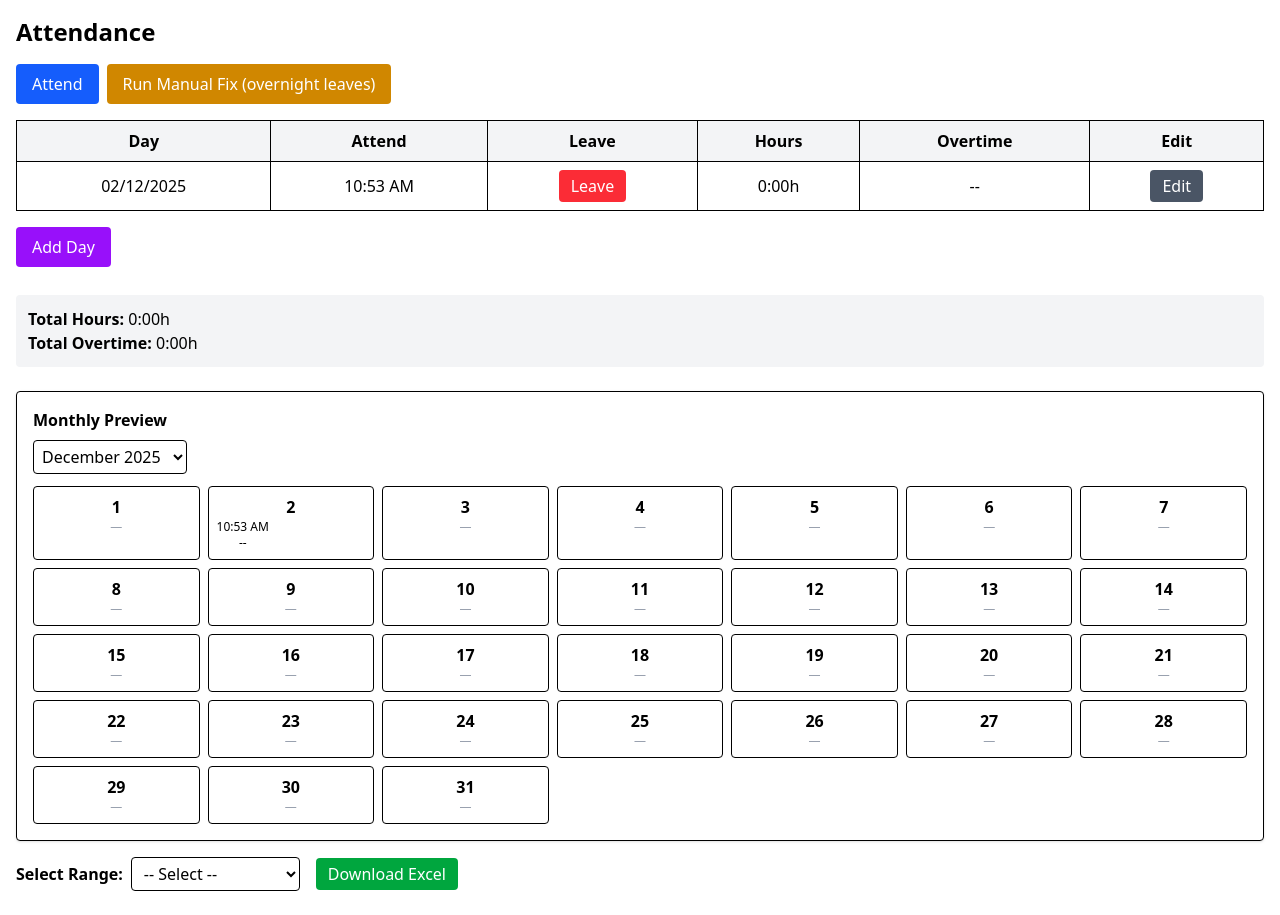
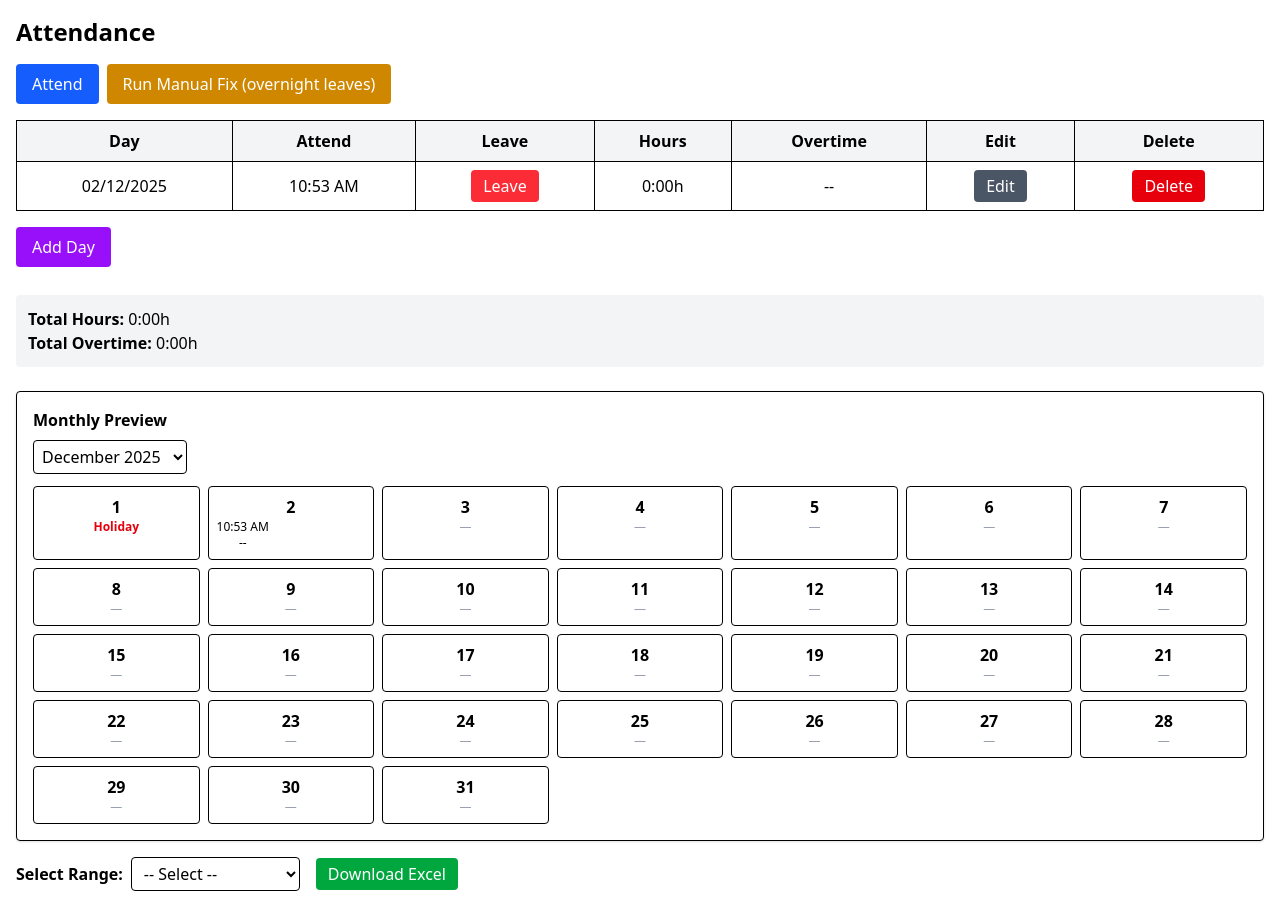
Before and after one commit to SAMY216/attendance-app, a React (Vite) app: page / in a window 1280 px wide. Both pictures are taken after a click on the button "Attend". Built offline with nearby package versions, Linux system fonts and the light colour scheme.

Commit message:
commit 5

```diff
--- a/src/App.jsx
+++ b/src/App.jsx
@@ -263,6 +263,16 @@ export default function Attendance() {
     setAttendances(updated);
   };
 
+  // Delete a record permanently
+  const deleteRecord = (id) => {
+    const rec = attendances.find((a) => a.id === id);
+    const label = rec ? formatDateGB(rec.attend) || rec.day : "this record";
+    if (!confirm(`Delete record for ${label}? This cannot be undone.`)) return;
+    const updated = attendances.filter((a) => a.id !== id);
+    localStorage.setItem("attendance", JSON.stringify(updated));
+    setAttendances(updated);
+  };
+
   /* ---------- Edit ---------- */
 
   const startEdit = (record) => {
@@ -292,7 +302,6 @@ export default function Attendance() {
       if (a.id !== id) return a;
 
       const attDate = parseLocal(a.attend);
-      let leaveDate = a.leave ? parseLocal(a.leave) : null;
 
       let newAttend = a.attend;
       let newLeave = a.leave;
@@ -321,40 +330,8 @@ export default function Attendance() {
       return { ...a, attend: newAttend, leave: newLeave };
     });
 
-    // After edit, optionally add previous day if logic requires (kept from earlier behavior)
-    const editedRecord = updated.find((a) => a.id === id);
-    if (editedRecord) {
-      const editedDate = parseLocal(editedRecord.attend);
-      const prevDate = new Date(editedDate);
-      prevDate.setDate(prevDate.getDate() - 1);
-      const prevDayKey = prevDate.toDateString();
-      const exists = updated.some((x) => x.day === prevDayKey);
-      // only auto-create previous day if edited record is not the latest (preserve prior logic)
-      const sortedDesc = [...updated].sort(
-        (a, b) => parseLocal(b.attend) - parseLocal(a.attend)
-      );
-      const newest = sortedDesc[sortedDesc.length - 1];
-      if (editedRecord.id !== newest.id && !exists) {
-        const autoAttend = `${prevDate.getFullYear()}-${String(
-          prevDate.getMonth() + 1
-        ).padStart(2, "0")}-${String(prevDate.getDate()).padStart(2, "0")} ${
-          editAttend || "00:00"
-        }`;
-        const autoLeave = `${prevDate.getFullYear()}-${String(
-          prevDate.getMonth() + 1
-        ).padStart(2, "0")}-${String(prevDate.getDate()).padStart(
-          2,
-          "0"
-        )} 00:00`;
-        const autoRecord = {
-          id: Date.now() + 999,
-          day: prevDayKey,
-          attend: autoAttend,
-          leave: autoLeave,
-        };
-        updated = [...updated, autoRecord];
-      }
-    }
+    // NOTE: previously the app auto-created a previous-day record after edits.
+    // That behavior has been removed. Edits no longer create extra records.
 
     localStorage.setItem("attendance", JSON.stringify(updated));
     setAttendances(updated);
@@ -472,6 +449,15 @@ export default function Attendance() {
     const { year, month } = calendarMonth;
     // produce array of days for the month
     const daysInMonth = new Date(year, month, 0).getDate();
+    // find the latest recorded datetime in attendances (attend field preferred, fallback to day)
+    let maxRecorded = null;
+    for (const a of attendances) {
+      let d = null;
+      if (a.attend) d = parseLocal(a.attend);
+      else if (a.day) d = new Date(a.day);
+      if (d && (!maxRecorded || d > maxRecorded)) maxRecorded = d;
+    }
+
     const arr = [];
     for (let d = 1; d <= daysInMonth; d++) {
       const dateStr = `${year}-${String(month).padStart(2, "0")}-${String(
@@ -479,7 +465,7 @@ export default function Attendance() {
       ).padStart(2, "0")}`;
       const dayKey = new Date(dateStr).toDateString();
       const rec = attendances.find((a) => a.day === dayKey);
-      arr.push({ dateStr, dayKey, rec });
+      arr.push({ dateStr, dayKey, rec, maxRecorded });
     }
     return arr;
   };
@@ -521,6 +507,7 @@ export default function Attendance() {
                 <th className="p-2 border">Hours</th>
                 <th className="p-2 border">Overtime</th>
                 <th className="p-2 border">Edit</th>
+                <th className="p-2 border">Delete</th>
               </tr>
             </thead>
 
@@ -612,6 +599,14 @@ export default function Attendance() {
                             Edit
                           </button>
                         )}
+                      </td>
+                      <td className="border p-2">
+                        <button
+                          className="px-3 py-1 bg-red-600 text-white rounded"
+                          onClick={() => deleteRecord(a.id)}
+                        >
+                          Delete
+                        </button>
                       </td>
                     </tr>
                   );
@@ -742,12 +737,18 @@ export default function Attendance() {
               <div className="font-semibold">
                 {new Date(p.dateStr).getDate()}
               </div>
+
               {p.rec ? (
                 <div className="w-fit">
                   <div className="text-xs">{formatTime12(p.rec.attend)}</div>
                   <div className="text-xs">
                     {p.rec.leave ? formatTime12(p.rec.leave) : "--"}
                   </div>
+                </div>
+              ) : // if no record AND the day is before the latest recorded day -> treat as holiday (visual only)
+              p.maxRecorded && new Date(p.dateStr) < new Date(p.maxRecorded) ? (
+                <div className="text-xs text-red-600 font-semibold">
+                  Holiday
                 </div>
               ) : (
                 <div className="text-xs text-gray-400">—</div>
```
